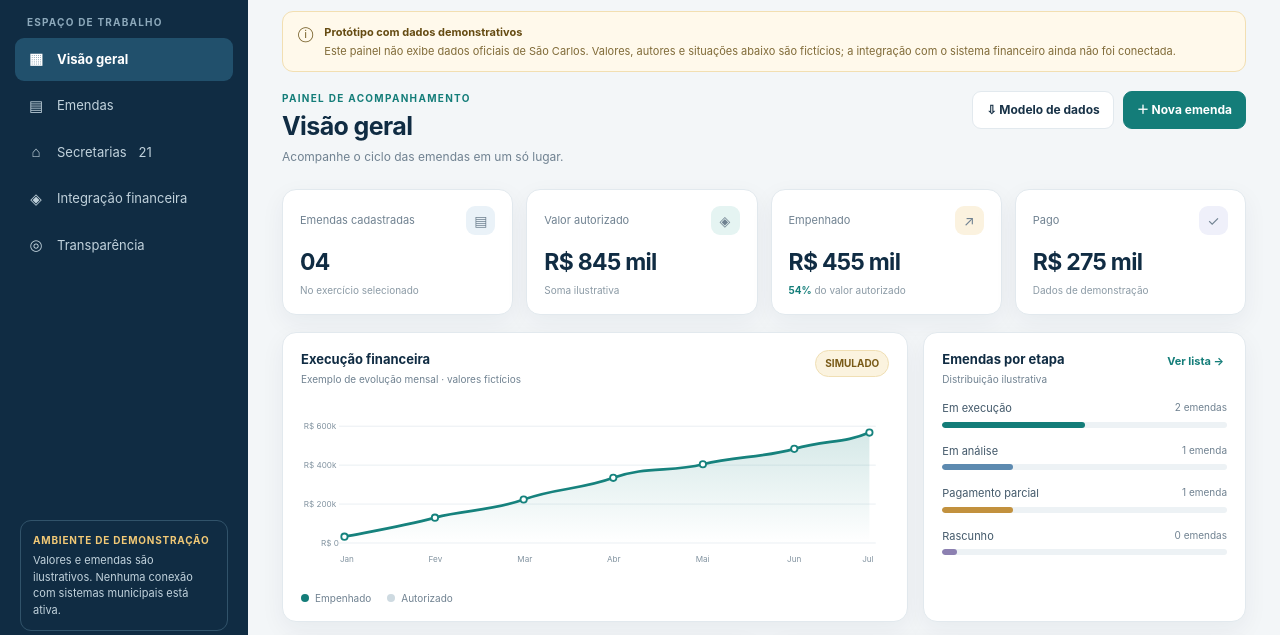
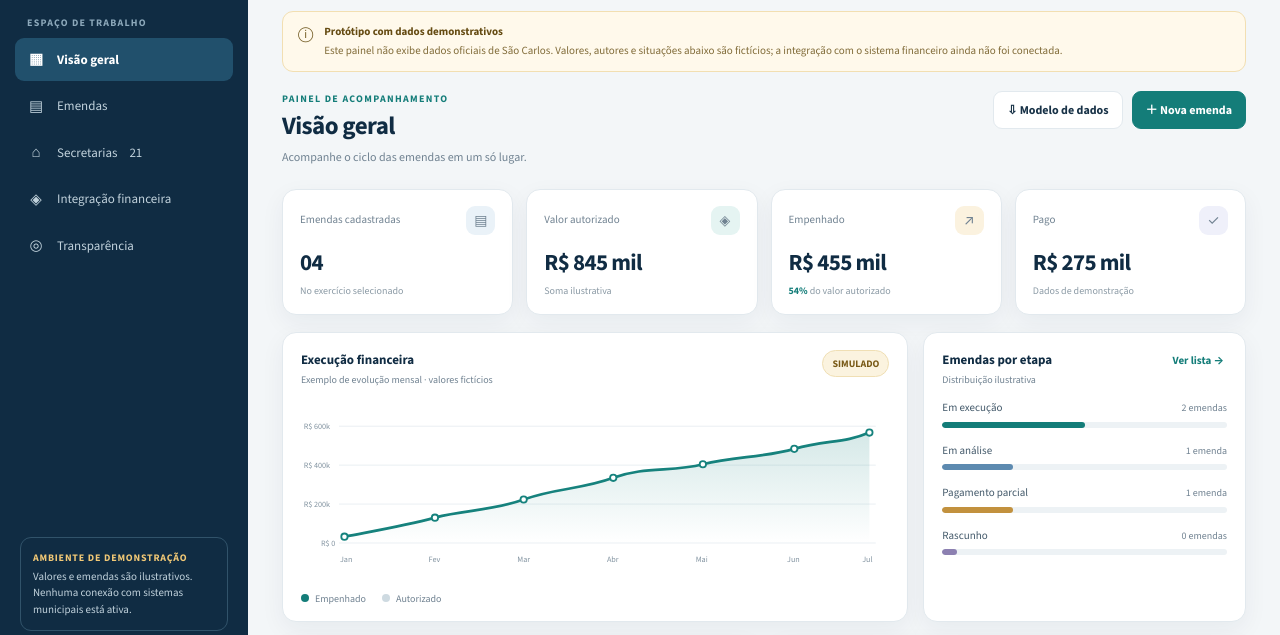
Before and after one commit to einattalia/emendaclara, a plain HTML site: page index.html in a window 1280 px wide. Shown: the part 85-720 px from the top of the page. Drawn offline with nearby package versions, Linux system fonts and the light colour scheme.

Commit message:
Alteração fonte
Alteração fonte

```diff
--- a/index.html
+++ b/index.html
@@ -5,9 +5,12 @@
 <meta name="viewport" content="width=device-width, initial-scale=1">
 <meta name="theme-color" content="#102c43">
 <title>Emenda em Dia — Gestão e Transparência</title>
+<link rel="preconnect" href="https://fonts.googleapis.com">
+<link rel="preconnect" href="https://fonts.gstatic.com" crossorigin>
+<link href="https://fonts.googleapis.com/css2?family=Source+Sans+3:wght@400;500;600;700;750&display=swap" rel="stylesheet">
 <style>
   :root{--navy:#102c43;--navy2:#183d58;--ink:#183247;--muted:#708291;--line:#e2e9ee;--bg:#f3f6f8;--white:#fff;--teal:#147d79;--teal-soft:#e5f4f2;--blue:#3d73a1;--blue-soft:#eaf2f8;--amber:#a66b13;--amber-soft:#fbf2df;--red:#ad4b4b;--red-soft:#faeaea;--green:#2d7956;--green-soft:#e7f3eb;--shadow:0 8px 24px rgba(16,44,67,.055);--radius:14px}
-  *{box-sizing:border-box}body{margin:0;background:var(--bg);color:var(--ink);font:14px/1.5 Inter,ui-sans-serif,system-ui,-apple-system,"Segoe UI",sans-serif}button,input,select,textarea{font:inherit}button{cursor:pointer}
+  *{box-sizing:border-box}body{margin:0;background:var(--bg);color:var(--ink);font:14px/1.5 "Source Sans 3",ui-sans-serif,system-ui,-apple-system,"Segoe UI",sans-serif}button,input,select,textarea{font:inherit}button{cursor:pointer}
   .shell{min-height:100vh;display:grid;grid-template-columns:248px minmax(0,1fr)}
   .sidebar{background:var(--navy);color:#eaf2f7;min-height:100vh;padding:24px 15px;display:flex;flex-direction:column;position:sticky;top:0;height:100vh}
   .brand{display:flex;align-items:center;gap:11px;padding:0 10px 27px}.brand-mark{width:37px;height:37px;border-radius:11px;background:#d2eee8;color:#12655f;display:grid;place-items:center;font-weight:800;font-size:20px}.brand-name{font-size:16px;font-weight:750;letter-spacing:-.3px}.brand-sub{font-size:10px;color:#a9bfce;margin-top:1px;letter-spacing:.04em}
```
Also changed, not shown: 1 other file.
